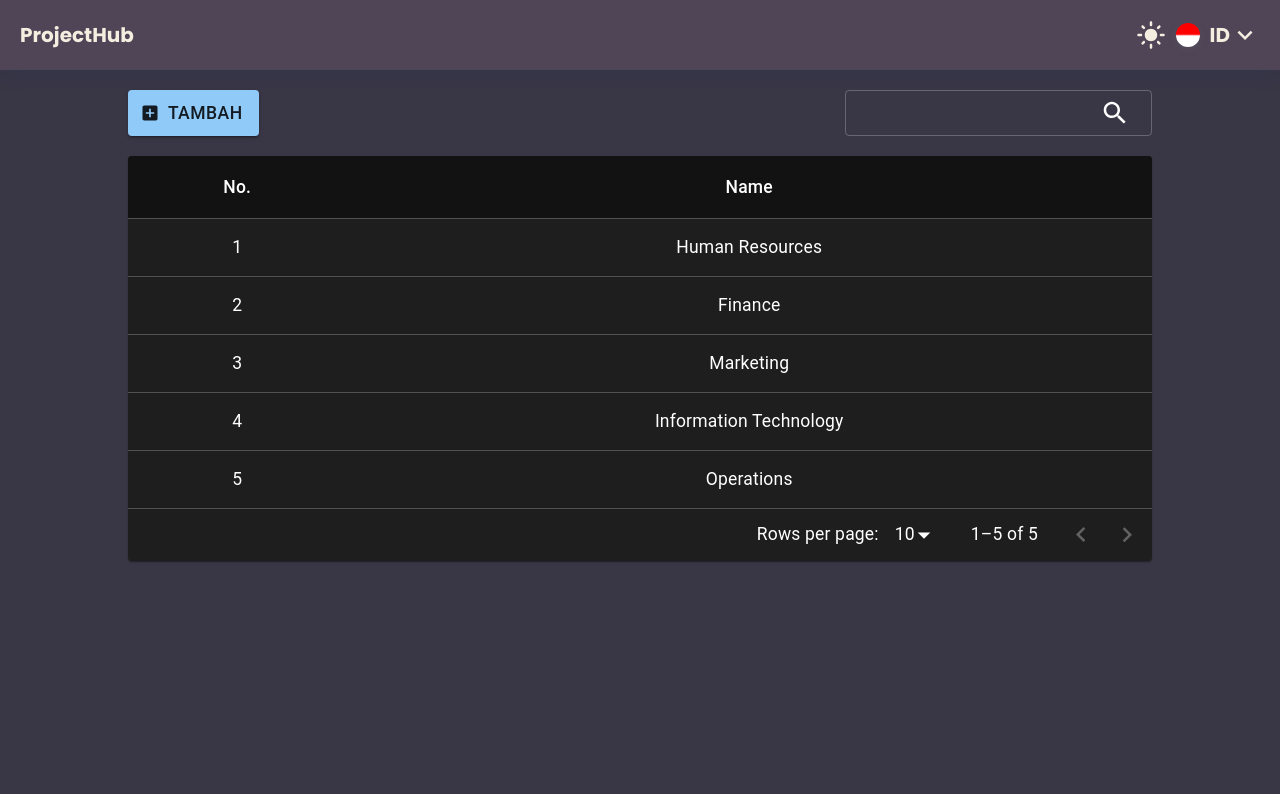
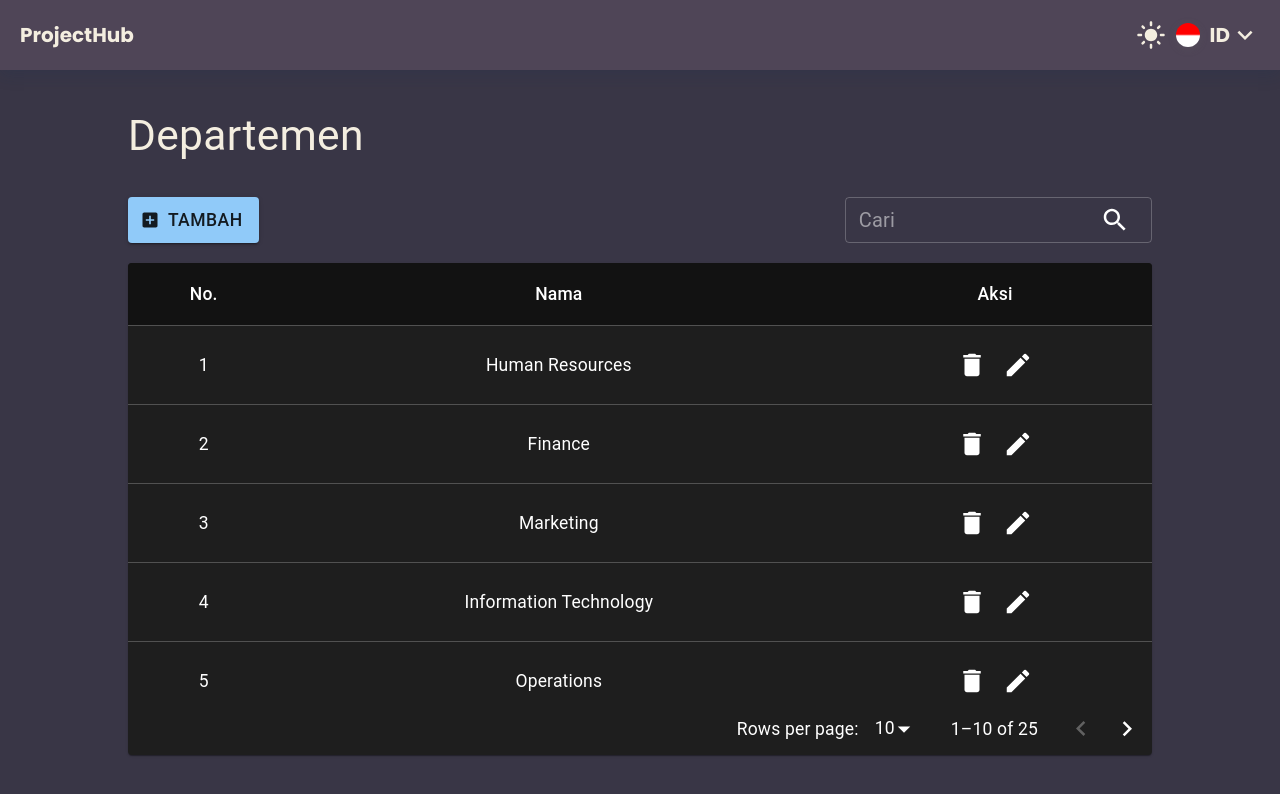
Before and after one commit to fauzi45/management-employee-projects, a React (Vite) app in the folder client/: page /admin/department in a window 1280 px wide. Shown: the top 794 px of the page. Built offline with nearby package versions, Linux system fonts and the light colour scheme.

Commit message:
feat: add action edit & delete icon

```diff
--- a/client/src/pages/Admin/Department/index.jsx
+++ b/client/src/pages/Admin/Department/index.jsx
@@ -1,5 +1,7 @@
 import * as React from 'react';
 import { useState } from 'react';
+
+import { FormattedMessage, useIntl } from 'react-intl';
 
 import Paper from '@mui/material/Paper';
 import Table from '@mui/material/Table';
@@ -15,10 +17,15 @@ import IconButton from '@mui/material/IconButton';
 import SearchIcon from '@mui/icons-material/Search';
 import Button from '@mui/material/Button';
 import AddBoxIcon from '@mui/icons-material/AddBox';
+import DeleteIcon from '@mui/icons-material/Delete';
+import EditIcon from '@mui/icons-material/Edit';
+import Typography from '@mui/material/Typography';
 
 import classes from './style.module.scss';
 
 const Department = () => {
+  const intl = useIntl();
+
   const [page, setPage] = useState(0);
   const [rowsPerPage, setRowsPerPage] = useState(10);
   const [searchedVal, setSearchedVal] = useState('');
@@ -34,10 +41,31 @@ const Department = () => {
 
   const columns = [
     { id: 'no', label: 'No.', minWidth: 10 },
-    { id: 'name', label: 'Name' },
+    { id: 'name', label: <FormattedMessage id="app_table_name" /> },
+    { id: 'action', label: <FormattedMessage id="app_table_action" /> },
   ];
 
   const rows = [
+    { id: 1, name: 'Human Resources' },
+    { id: 2, name: 'Finance' },
+    { id: 3, name: 'Marketing' },
+    { id: 4, name: 'Information Technology' },
+    { id: 5, name: 'Operations' },
+    { id: 6, name: 'Human Resources' },
+    { id: 7, name: 'Finance' },
+    { id: 8, name: 'Marketing' },
+    { id: 9, name: 'Information Technology' },
+    { id: 10, name: 'Operations' },
+    { id: 1, name: 'Human Resources' },
+    { id: 2, name: 'Finance' },
+    { id: 3, name: 'Marketing' },
+    { id: 4, name: 'Information Technology' },
+    { id: 5, name: 'Operations' },
+    { id: 1, name: 'Human Resources' },
+    { id: 2, name: 'Finance' },
+    { id: 3, name: 'Marketing' },
+    { id: 4, name: 'Information Technology' },
+    { id: 5, name: 'Operations' },
     { id: 1, name: 'Human Resources' },
     { id: 2, name: 'Finance' },
     { id: 3, name: 'Marketing' },
@@ -48,8 +76,13 @@ const Department = () => {
   return (
     <div className={classes.container}>
       <div className={classes.wrapper}>
+        <Typography variant="h4" mt={5} gutterBottom>
+          <FormattedMessage id="app_text_department" />
+        </Typography>
         <div className={classes.feat}>
-          <Button startIcon={<AddBoxIcon/>} variant="contained">Tambah</Button>
+          <Button startIcon={<AddBoxIcon />} variant="contained">
+            <FormattedMessage id="app_button_add" />
+          </Button>
           <TextField
             size="small"
             InputProps={{
@@ -61,12 +94,13 @@ const Department = () => {
                 </InputAdornment>
               ),
             }}
+            placeholder={intl.formatMessage({ id: 'app_placeholder_search' })}
             sx={{ width: '30%' }}
             onChange={(e) => setSearchedVal(e.target.value)}
           />
         </div>
-        <Paper sx={{ width: '100%', overflow: 'hidden' }}>
-          <TableContainer sx={{ maxHeight: 440 }}>
+        <Paper sx={{ width: '100%', overflow: 'hidden', mb: 5 }}>
+          <TableContainer className={classes.content} sx={{ maxHeight: 440 }}>
             <Table stickyHeader aria-label="sticky table">
               <TableHead>
                 <TableRow>
@@ -87,8 +121,16 @@ const Department = () => {
                   )
                   .map((row, index) => (
                     <TableRow hover role="checkbox" tabIndex={-1} key={row.id}>
-                      <TableCell align="center">{index + 1}</TableCell>
+                      <TableCell align="center">{page * rowsPerPage + index + 1}</TableCell>
                       <TableCell align="center">{row.name}</TableCell>
+                      <TableCell align="center">
+                        <IconButton aria-label="delete">
+                          <DeleteIcon />
+                        </IconButton>
+                        <IconButton aria-label="update">
+                          <EditIcon />
+                        </IconButton>
+                      </TableCell>
                     </TableRow>
                   ))}
                 {rows.length === 0 && searchedVal.length > 0 && (
--- a/client/src/pages/Admin/Department/style.module.scss
+++ b/client/src/pages/Admin/Department/style.module.scss
@@ -1,16 +1,19 @@
-@import "../../../styles/base.scss";
+@import '../../../styles/base.scss';
 
-.container{
+.container {
   width: 100%;
   @include directionY;
   align-items: center;
-    .wrapper{
+  .wrapper {
     width: 80%;
     @include directionY;
-        .feat{
+    .feat {
       @include directionX;
       justify-content: space-between;
       margin: 1rem 0rem;
     }
   }
+  .content::-webkit-scrollbar {
+    display: none;
   }
+}
```
Lines whose indentation alone changed are shown as unchanged.
